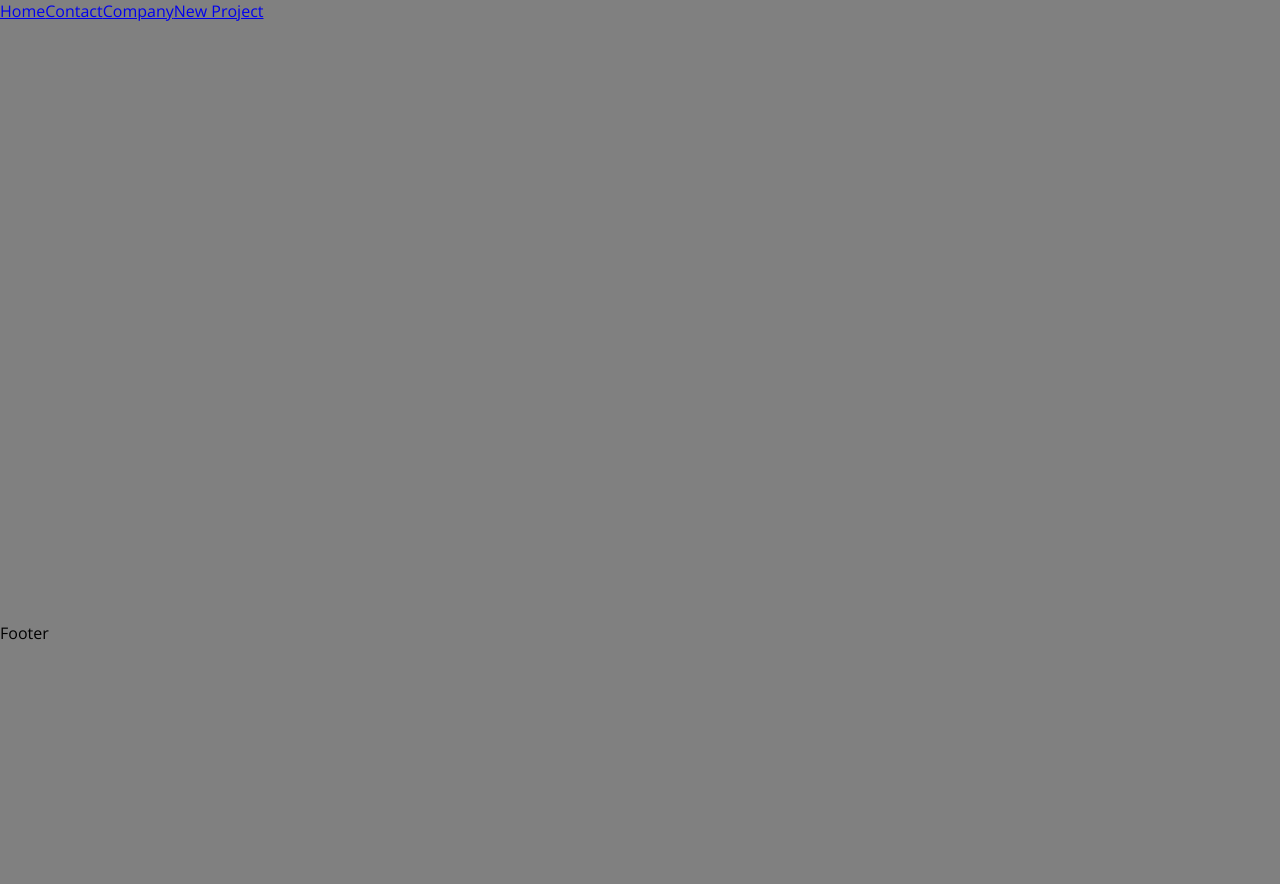
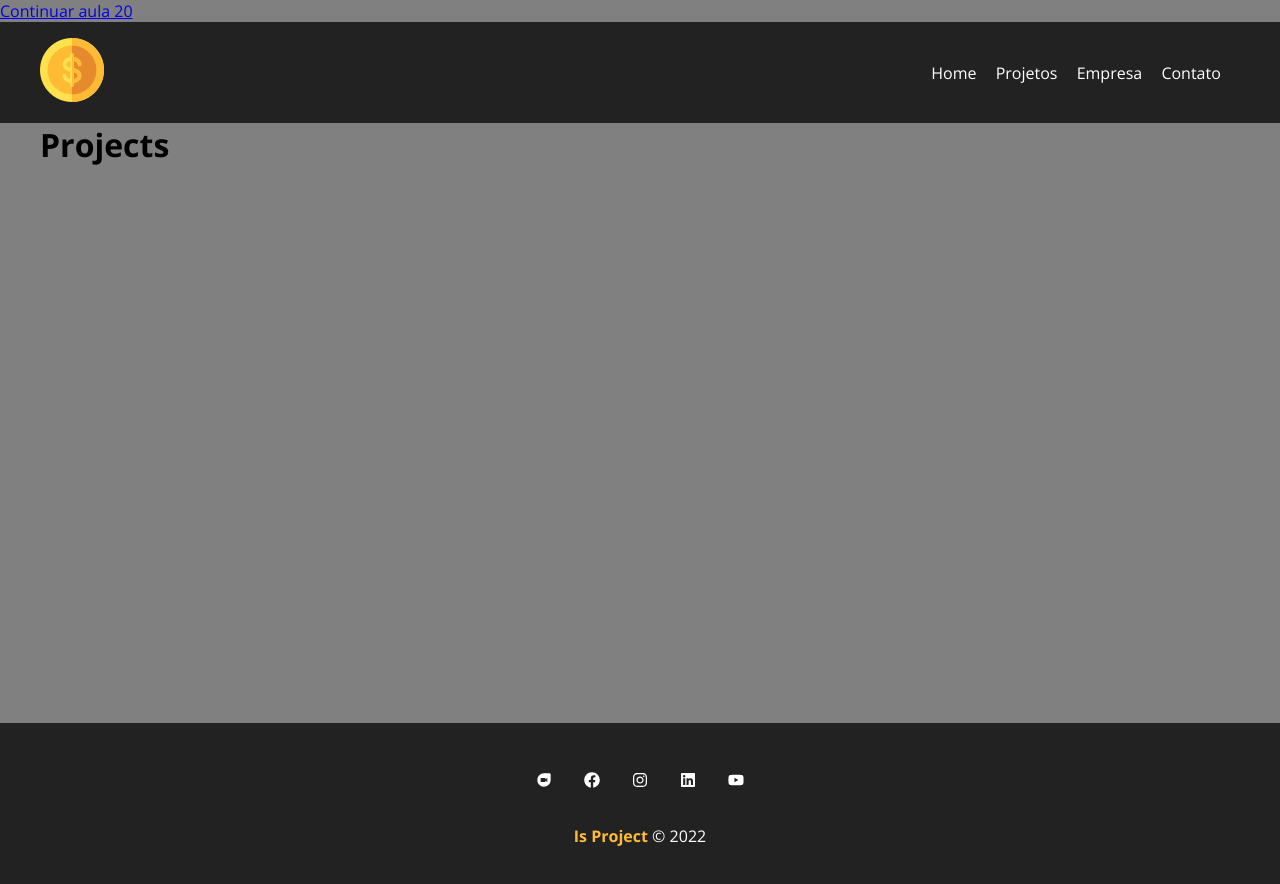
Before and after one commit to cristianoidelfonso/isproject, a React (Create React App) app: page /projects in a window 1280 px wide. Shown: the top 884 px of the page. Before the commit the page ends 800 px from the top, so only its background shows below. Built offline with nearby package versions, Linux system fonts and the light colour scheme.

Commit message:
Navbar e Footer

```diff
--- a/public/index.html
+++ b/public/index.html
@@ -20,6 +20,7 @@
 
   </head>
   <body>
+    <p><a href="https://www.youtube.com/watch?v=IO5cQagjhYk&list=PLnDvRpP8BneyVA0SZ2okm-QBojomniQVO&index=21" target="blank">Continuar aula 20</a></p>
     <noscript>Habilite JavaScript para visualizar este app.</noscript>
     <div id="root">
 
--- a/src/App.js
+++ b/src/App.js
@@ -1,28 +1,27 @@
-import { BrowserRouter as Router, Switch, Route, Link } from 'react-router-dom';
+import { BrowserRouter as Router, Switch, Route } from 'react-router-dom';
 import Container from './components/layouts/Container';
+import Navbar from './components/layouts/Navbar';
+import Footer from './components/layouts/Footer';
 import Company from './components/pages/company';
 import Contact from './components/pages/contact';
 import Home from './components/pages/home';
 import NewProject from './components/pages/newproject';
+import Projects from './components/pages/projects';
 
 function App() {
   return (
     <Router>
-      <div>
-        <Link to="/">Home</Link>
-        <Link to="/contact">Contact</Link>
-        <Link to="/company">Company</Link>
-        <Link to="/newproject">New Project</Link>
-      </div>
+      <Navbar />
       <Switch>
         <Container customClass="min-height">
           <Route exact path="/"><Home /></Route>
+          <Route exact path="/projects"><Projects /></Route>
           <Route exact path="/company"><Company /></Route>
           <Route exact path="/contact"><Contact /></Route>
           <Route exact path="/newproject"><NewProject /></Route>
         </Container>
       </Switch>
-      <p>Footer</p>
+      <Footer />
     </Router>
   );
 }
--- a/src/components/layouts/Container.js
+++ b/src/components/layouts/Container.js
@@ -1,8 +1,8 @@
-import Styles from './Container.module.css'
+import styles from './Container.module.css'
 
 function Container(props) {
   return(
-    <div className={`${Styles.container} ${Styles[props.customClass]}`}>
+    <div className={`${styles.container} ${styles[props.customClass]}`}>
       {props.children}
     </div>
   );
--- /dev/null
+++ b/src/components/layouts/Footer.js
@@ -0,0 +1,23 @@
+import { FaFacebook, FaInstagram, FaLinkedin, FaYoutube} from 'react-icons/fa'
+import { MdDuo } from 'react-icons/md'
+
+import styles from './Footer.module.css'
+
+function Footer() {
+  return(
+    <footer className={styles.footer}>
+      <ul className={styles.social_list}>
+        <li><MdDuo /></li>
+        <li><FaFacebook /></li>
+        <li><FaInstagram /></li>
+        <li><FaLinkedin /></li>
+        <li><FaYoutube /></li>
+      </ul>
+      <p className={styles.copy_right}>
+        <span>Is Project</span> &copy; 2022
+      </p>
+    </footer>
+  );
+}
+
+export default Footer;
--- /dev/null
+++ b/src/components/layouts/Footer.module.css
@@ -0,0 +1,33 @@
+.footer {
+  background-color: #222;
+  color: #fff;
+  padding: 3em;
+  text-align: center;
+}
+
+.social_list {
+  display: flex;
+  justify-content: center;
+  list-style-type: none;
+}
+
+.social_list li {
+  margin: 0 1em;
+}
+.social_list li:hover {
+  color: #ffbb33;
+}
+
+social_list svg {
+  font-size: 1.5em;
+  cursor: pointer;
+}
+
+.copy_right {
+  margin-top: 2em;
+}
+
+.copy_right span {
+  font-weight: bold;
+  color: #ffbb33;
+}
--- /dev/null
+++ b/src/components/layouts/Navbar.js
@@ -0,0 +1,22 @@
+import { Link } from 'react-router-dom'
+import Container from './Container';
+import styles from './Navbar.module.css'
+import logo from '../../img/isproject_logo.png'
+
+function Navbar() {
+  return(
+    <nav className={styles.navbar}>
+      <Container>
+        <Link to="/"><img src={logo} alt="Is Project" /></Link>
+        <ul className={styles.list}>
+          <li className={styles.item}><Link to="/">Home</Link></li>
+          <li className={styles.item}><Link to="/projects">Projetos</Link></li>
+          <li className={styles.item}><Link to="/company">Empresa</Link></li>
+          <li className={styles.item}><Link to="/contact">Contato</Link></li>
+        </ul>
+      </Container>
+    </nav>
+  );
+}
+
+export default Navbar;
--- /dev/null
+++ b/src/components/layouts/Navbar.module.css
@@ -0,0 +1,24 @@
+.navbar {
+  justify-content: space-between;
+  background-color: #222;
+  padding: 1em;
+}
+
+.list {
+  display: flex;
+  list-style-type: none;
+  align-items: center;
+}
+
+.item {
+  margin-right: 1.2em;
+}
+
+.item a {
+  color: #fff;
+  text-decoration: none;
+}
+
+.item a:hover {
+  color: #ffbb33;
+}
--- /dev/null
+++ b/src/components/pages/projects/index.js
@@ -0,0 +1,7 @@
+function Projects() {
+  return(
+    <h1>Projects</h1>
+  );
+}
+
+export default Projects;
```
Also changed, not shown: src/img/isproject_logo.png (renamed from src/img/costs_logo.png).
